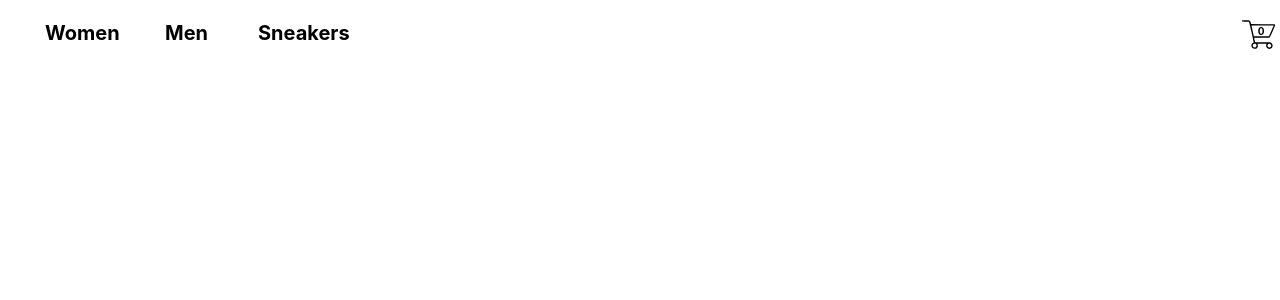
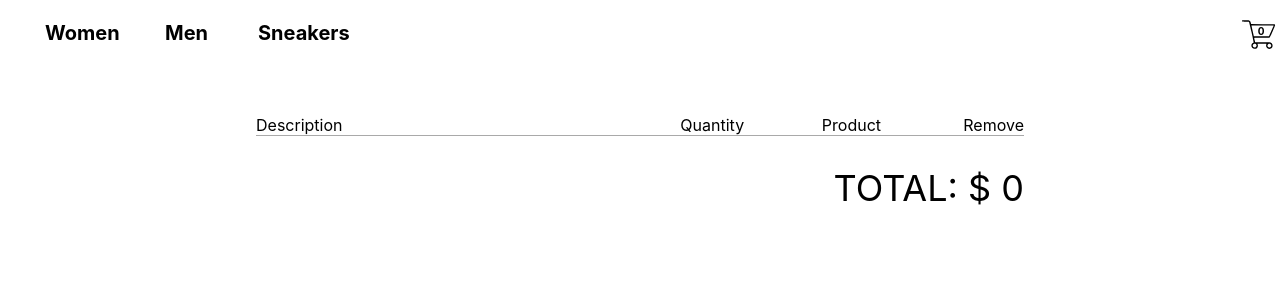
Before and after one commit to femi0/Junior-frontend-test, a React (Create React App) app: page /Checkout in a window 1280 px wide. Shown: the top 300 px of the page. Built offline with nearby package versions, Linux system fonts and the light colour scheme.

Commit message:
added checkout page, checkout item component and updated cart using  selectors

```diff
--- a/package.json
+++ b/package.json
@@ -14,6 +14,7 @@
     "react-scripts": "5.0.0",
     "redux": "^4.1.2",
     "redux-logger": "^3.0.6",
+    "reselect": "^4.1.5",
     "web-vitals": "^2.1.0"
   },
   "scripts": {
--- a/src/App.js
+++ b/src/App.js
@@ -1,10 +1,14 @@
 import './App.css';
 import React, { PureComponent } from 'react';
 import { Route, Routes } from 'react-router-dom';
+
 //import HomePage from './pages/homepage/homepage.component';
 import Womens from './pages/category/women.component';
 import Mens from './pages/category/men.component';
 import Sneakers from './pages/category/Sneakers.component';
+
+import CheckOutPage from './pages/checkout/checkout.component';
+
 import HeaderSection from './component/header/header.component';
 import { connect } from 'react-redux';
 
@@ -24,6 +28,7 @@ export class App extends PureComponent {
         <Route  exact path='/' element ={<Womens/>}/>
         <Route  exact path='/Men' element ={<Mens/>}/>
         <Route  exact path='/Sneakers' element ={<Sneakers/>}/>
+        <Route  exact path='/Checkout' element ={<CheckOutPage/>}/>
         {/*<Route  path='/Category' element ={<CategoryPage/>}/>*/}
 
           </Routes>
--- a/src/component/cart-dropdown/cart-dropdown.component.jsx
+++ b/src/component/cart-dropdown/cart-dropdown.component.jsx
@@ -3,6 +3,8 @@ import { PureComponent } from "react";
 import CustomButton from "../custom-button/custom-button.component";
 import CartItem from "../cart-item/cart-item.component";
 import { connect } from "react-redux";
+
+import { selectCartItems } from "../../redux/cart/cart.selectors";
 
 import '../cart-dropdown/cart-dropdown.styles.scss';
 
@@ -11,19 +13,23 @@ class CartDropdown extends PureComponent{
         super(props)
     }
     render(){
+        const {cartItems, dispatch} = this.props
         return(
             <div className="cart-dropdown">
                 <div className="cart-items">
 
-                    {
-                        this.props.cartItems.map(cartItem =>(
-                           <CartItem key={cartItem.id} item={cartItem}/>
-                        ))
-                    }
+                    { cartItems.length ? (
+                            cartItems.map(cartItem => (
+                                <CartItem key={cartItem.id} item={cartItem}/>
+                             ))
+                        ) : (
+                        <span className="empty-message"> Your cart is empty</span>
+        )}
 
                      </div>
 
-                    <CustomButton />
+
+                   <CustomButton />
 
 
             </div>
@@ -31,8 +37,8 @@ class CartDropdown extends PureComponent{
     }
 }
 
-const mapStateToPops = ({cart: {cartItems}}) => ({
-    cartItems
+const mapStateToPops = (state) => ({
+    cartItems: selectCartItems(state)
 })
 
 export default connect(mapStateToPops) (CartDropdown);
--- a/src/component/cart-dropdown/cart-dropdown.styles.scss
+++ b/src/component/cart-dropdown/cart-dropdown.styles.scss
@@ -11,6 +11,11 @@
     right: 40px;
     z-index: 5;
 
+    .empty-message {
+      font-size: 18px;
+      margin: 50px auto
+    }
+
     .cart-items {
       height: 340px;
       display: flex;
--- a/src/component/cart-icon/cart-icon.component.jsx
+++ b/src/component/cart-icon/cart-icon.component.jsx
@@ -2,17 +2,23 @@ import { PureComponent } from "react";
 import { connect } from 'react-redux';
 
 import { toggleCartHidden } from '../../redux/cart/cart.actions';
+import { selectCartItemsCount } from "../../redux/cart/cart.selectors";
 
 import {ReactComponent as ShoppingIcon} from '../../Assets/shopping.svg';
 
 import '../cart-icon/cart-icon.styles.scss';
 
+
 class CartIcon extends PureComponent{
+    constructor(props){
+        super(props)
+    }
     render(){
+        const {toggleCartHidden, itemCount} =this.props
         return(
-            <div className="cart-icon" onClick={this.props.toggleCartHidden}>
+            <div className="cart-icon" onClick={toggleCartHidden}>
                 <ShoppingIcon className="shopping-icon"/>
-                <span className="item-count"> 0 </span>
+                <span className="item-count"> {itemCount} </span>
             </div>
         )
 
@@ -23,4 +29,9 @@ const mapDispatchToProps = dispatch => ({
     toggleCartHidden: () => dispatch(toggleCartHidden())
 });
 
-export default connect(null, mapDispatchToProps)(CartIcon);
+const mapStateToPops = (state) => ({
+    itemCount: selectCartItemsCount (state)
+});
+
+
+export default connect(mapStateToPops, mapDispatchToProps)(CartIcon);
--- a/src/component/custom-button/custom-button.component.jsx
+++ b/src/component/custom-button/custom-button.component.jsx
@@ -1,15 +1,31 @@
 import { PureComponent } from "react";
+import { Link } from "react-router-dom";
+import { connect } from "react-redux";
+import { toggleCartHidden } from "../../redux/cart/cart.actions";
 
 import '../custom-button/custom-button.styles.scss'
 
 class CustomButton extends PureComponent{
+    constructor(props){
+        super(props)
+    }
     render(){
+        const {dispatch} = this.props
         return(
-           <button className="custom-button">
+            <Link to="/Checkout">
+                <button className="custom-button" onClick={() => {
+                       dispatch(toggleCartHidden());
+                   }}>
               CHECK OUT
            </button>
+            </Link>
+
         )
     }
 }
 
-export default CustomButton;
+const mapDispatchToProps = dispatch => ({
+    toggleCartHidden: () => dispatch(toggleCartHidden())
+});
+
+export default connect(mapDispatchToProps) (CustomButton);
--- /dev/null
+++ b/src/pages/checkout-item/checkout-item.component.jsx
@@ -0,0 +1,32 @@
+import { PureComponent } from "react";
+
+import '../checkout-item/checkout-item.styles.scss';
+
+class CheckOutItem extends PureComponent{
+    constructor(props){
+        super(props)
+    }
+    render(){
+        const {cartItem: {name, imageUrl, price, quantity}} = this.props
+        return(
+            <div className="checkout-item">
+
+                <span className="description">{name} <br/> {price}</span>
+                <span className="size"></span>
+                <span className="span"></span>
+                {/* The size wii be a div, not a span. */}
+                <span className="span"></span>
+                <span className="quantity">{quantity}</span>
+                <div className="image-container">
+                    <img src={imageUrl} alt="item"/>
+                </div>
+                <div className="remove-button">
+                    &#10005;
+                </div>
+
+            </div>
+        )
+    }
+}
+
+export default CheckOutItem
--- /dev/null
+++ b/src/pages/checkout-item/checkout-item.styles.scss
@@ -0,0 +1,39 @@
+.checkout-item {
+    width: 100%;
+    display: flex;
+    min-height: 100px;
+    border-bottom: 1px solid darkgrey;
+    padding: 15px 0;
+    font-size: 20px;
+    align-items: center;
+
+    .image-container {
+      width: 23%;
+      padding-right: 15px;
+
+      img {
+        width: 50%;
+        height: 50%;
+        margin-left: 10px;
+      }
+    }
+    .name,
+    .quantity
+    {
+      width: 23%;
+    }
+
+    .quantity {
+      padding-left: 20px;
+      margin-left: 31px;
+    }
+    .span{
+        margin-left: 170px;
+    }
+
+    .remove-button {
+      margin-left: 33px;
+      padding-left: 30px;
+      cursor: pointer;
+    }
+  }
--- /dev/null
+++ b/src/pages/checkout/checkout.component.js
@@ -0,0 +1,61 @@
+import { PureComponent } from "react";
+import { connect } from "react-redux";
+import { createStructuredSelector } from "reselect";
+import CheckOutItem from "../checkout-item/checkout-item.component";
+
+import { selectCartItems, selectCountTotal } from "../../redux/cart/cart.selectors";
+
+import '../checkout/checkout.styles.scss';
+
+class CheckOutPage extends PureComponent{
+    constructor(props){
+        super(props)
+    }
+    render(){
+        const {cartItems, total } = this.props
+        return(
+            <div className="checkout-page">
+                <div className="checkout-header">
+                    <div className="header-block">
+                        <span>Description</span>
+                    </div>
+                    {/*<div className="header-block">
+                        <span>Price</span>
+        </div>*/}
+                    {/*<div className="header-block">
+                        <span>Sizes</span>
+    </div>*/}
+                    <div className="header-block">
+                        <span></span>
+                    </div>
+                    <div className="header-block">
+                        <span></span>
+                    </div>
+                    <div className="header-block">
+                        <span>Quantity</span>
+                    </div>
+                    <div className="header-block">
+                        <span>Product</span>
+                    </div>
+                    <div className="header-block">
+                        <span>Remove</span>
+                    </div>
+                </div>
+                {
+                    cartItems.map(cartItem =>
+                        <CheckOutItem key={cartItem.id} cartItem={cartItem}/>)
+                }
+                <div className="total">
+                    <span>TOTAL: $ {total}</span>
+                </div>
+            </div>
+        )
+    }
+}
+
+const mapStateToProps = createStructuredSelector({
+    cartItems: selectCartItems,
+    total: selectCountTotal
+})
+
+export default connect(mapStateToProps)(CheckOutPage);
--- /dev/null
+++ b/src/pages/checkout/checkout.styles.scss
@@ -0,0 +1,31 @@
+.checkout-page {
+    width: 60%;
+    min-height: 90vh;
+    display: flex;
+    flex-direction: column;
+    align-items: center;
+    margin: 50px auto 0;
+
+    .checkout-header {
+      width: 100%;
+      padding: 0px 0;
+      display: flex;
+      justify-content: space-between;
+      border-bottom: 1px solid darkgrey;
+
+      .header-block {
+        text-transform: capitalize;
+        width: 23%;
+
+        &:last-child {
+          width: 8%;
+        }
+      }
+    }
+
+    .total {
+      margin-top: 30px;
+      margin-left: auto;
+      font-size: 36px;
+    }
+  }
--- /dev/null
+++ b/src/redux/cart/cart.selectors.js
@@ -0,0 +1,30 @@
+import {createSelector} from 'reselect';
+
+const selectCart = state => state.cart;
+
+
+
+export const selectCartItems = createSelector(
+    [selectCart],
+    cart => cart.cartItems
+);
+
+export const selectCartItemsCount = createSelector(
+    [selectCartItems],
+    cartItems =>
+    cartItems.reduce(
+        (accumalatedQuantity, cartItem) =>
+         accumalatedQuantity + cartItem.quantity,
+         0
+         )
+);
+
+export const selectCountTotal = createSelector(
+    [selectCartItems],
+    cartItems =>
+    cartItems.reduce(
+        (accumalatedQuantity, cartItem) =>
+         accumalatedQuantity + cartItem.quantity * cartItem.price,
+         0
+         )
+)
```
Also changed, not shown: 1 other file (tests, documents, lock files or other folders).
